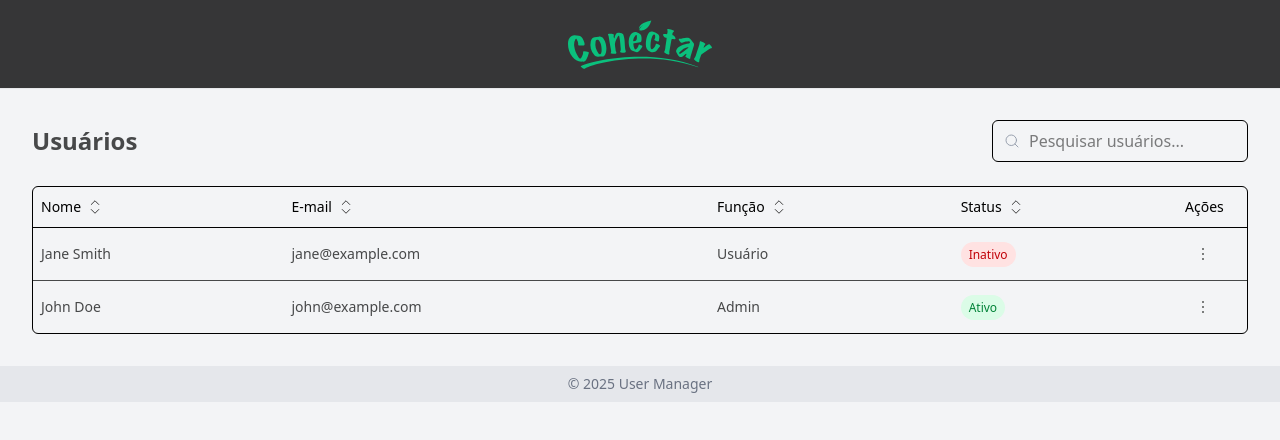
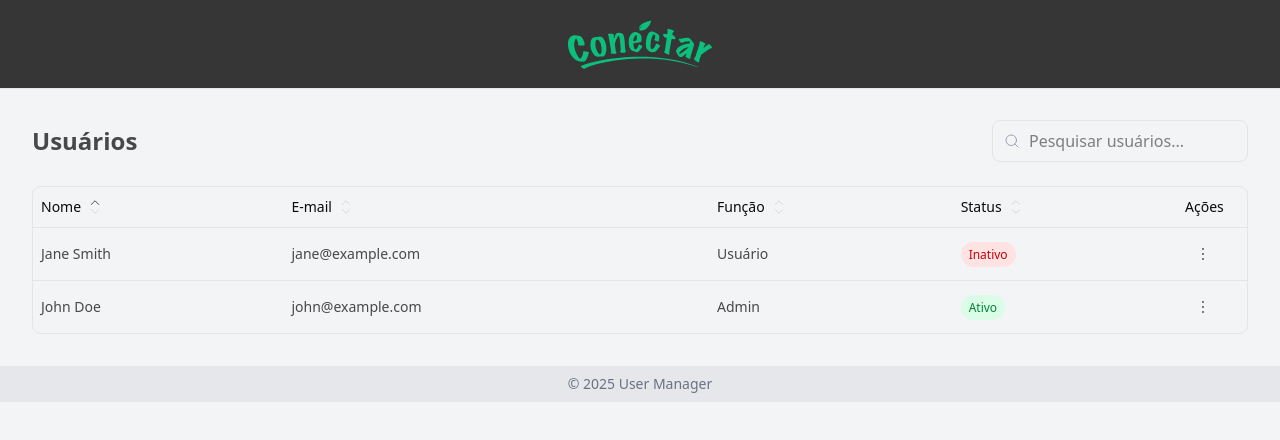
Before and after one commit to ecassano/user-manager-frontend, a React (Vite) app: page /admin/users in a window 1280 px wide. Shown: the top 440 px of the page. Built offline with nearby package versions, Linux system fonts and the light colour scheme.

Commit message:
feat: Add shadcn styles to index.css

```diff
--- a/src/index.css
+++ b/src/index.css
@@ -1,4 +1,7 @@
 @import 'tailwindcss';
+@import "tw-animate-css";
+
+@custom-variant dark (&:is(.dark *));
 
 @theme{
   --color-primary-100: #E6F9F1;
@@ -41,3 +44,119 @@
   --color-orange-800: #9E351D;
   --color-orange-900: #7A2412;
 }
+
+@theme inline {
+  --radius-sm: calc(var(--radius) - 4px);
+  --radius-md: calc(var(--radius) - 2px);
+  --radius-lg: var(--radius);
+  --radius-xl: calc(var(--radius) + 4px);
+  --color-background: var(--background);
+  --color-foreground: var(--foreground);
+  --color-card: var(--card);
+  --color-card-foreground: var(--card-foreground);
+  --color-popover: var(--popover);
+  --color-popover-foreground: var(--popover-foreground);
+  --color-primary: var(--primary);
+  --color-primary-foreground: var(--primary-foreground);
+  --color-secondary: var(--secondary);
+  --color-secondary-foreground: var(--secondary-foreground);
+  --color-muted: var(--muted);
+  --color-muted-foreground: var(--muted-foreground);
+  --color-accent: var(--accent);
+  --color-accent-foreground: var(--accent-foreground);
+  --color-destructive: var(--destructive);
+  --color-border: var(--border);
+  --color-input: var(--input);
+  --color-ring: var(--ring);
+  --color-chart-1: var(--chart-1);
+  --color-chart-2: var(--chart-2);
+  --color-chart-3: var(--chart-3);
+  --color-chart-4: var(--chart-4);
+  --color-chart-5: var(--chart-5);
+  --color-sidebar: var(--sidebar);
+  --color-sidebar-foreground: var(--sidebar-foreground);
+  --color-sidebar-primary: var(--sidebar-primary);
+  --color-sidebar-primary-foreground: var(--sidebar-primary-foreground);
+  --color-sidebar-accent: var(--sidebar-accent);
+  --color-sidebar-accent-foreground: var(--sidebar-accent-foreground);
+  --color-sidebar-border: var(--sidebar-border);
+  --color-sidebar-ring: var(--sidebar-ring);
+}
+
+:root {
+  --radius: 0.625rem;
+  --background: oklch(1 0 0);
+  --foreground: oklch(0.145 0 0);
+  --card: oklch(1 0 0);
+  --card-foreground: oklch(0.145 0 0);
+  --popover: oklch(1 0 0);
+  --popover-foreground: oklch(0.145 0 0);
+  --primary: oklch(0.205 0 0);
+  --primary-foreground: oklch(0.985 0 0);
+  --secondary: oklch(0.97 0 0);
+  --secondary-foreground: oklch(0.205 0 0);
+  --muted: oklch(0.97 0 0);
+  --muted-foreground: oklch(0.556 0 0);
+  --accent: oklch(0.97 0 0);
+  --accent-foreground: oklch(0.205 0 0);
+  --destructive: oklch(0.577 0.245 27.325);
+  --border: oklch(0.922 0 0);
+  --input: oklch(0.922 0 0);
+  --ring: oklch(0.708 0 0);
+  --chart-1: oklch(0.646 0.222 41.116);
+  --chart-2: oklch(0.6 0.118 184.704);
+  --chart-3: oklch(0.398 0.07 227.392);
+  --chart-4: oklch(0.828 0.189 84.429);
+  --chart-5: oklch(0.769 0.188 70.08);
+  --sidebar: oklch(0.985 0 0);
+  --sidebar-foreground: oklch(0.145 0 0);
+  --sidebar-primary: oklch(0.205 0 0);
+  --sidebar-primary-foreground: oklch(0.985 0 0);
+  --sidebar-accent: oklch(0.97 0 0);
+  --sidebar-accent-foreground: oklch(0.205 0 0);
+  --sidebar-border: oklch(0.922 0 0);
+  --sidebar-ring: oklch(0.708 0 0);
+}
+
+.dark {
+  --background: oklch(0.145 0 0);
+  --foreground: oklch(0.985 0 0);
+  --card: oklch(0.205 0 0);
+  --card-foreground: oklch(0.985 0 0);
+  --popover: oklch(0.205 0 0);
+  --popover-foreground: oklch(0.985 0 0);
+  --primary: oklch(0.922 0 0);
+  --primary-foreground: oklch(0.205 0 0);
+  --secondary: oklch(0.269 0 0);
+  --secondary-foreground: oklch(0.985 0 0);
+  --muted: oklch(0.269 0 0);
+  --muted-foreground: oklch(0.708 0 0);
+  --accent: oklch(0.269 0 0);
+  --accent-foreground: oklch(0.985 0 0);
+  --destructive: oklch(0.704 0.191 22.216);
+  --border: oklch(1 0 0 / 10%);
+  --input: oklch(1 0 0 / 15%);
+  --ring: oklch(0.556 0 0);
+  --chart-1: oklch(0.488 0.243 264.376);
+  --chart-2: oklch(0.696 0.17 162.48);
+  --chart-3: oklch(0.769 0.188 70.08);
+  --chart-4: oklch(0.627 0.265 303.9);
+  --chart-5: oklch(0.645 0.246 16.439);
+  --sidebar: oklch(0.205 0 0);
+  --sidebar-foreground: oklch(0.985 0 0);
+  --sidebar-primary: oklch(0.488 0.243 264.376);
+  --sidebar-primary-foreground: oklch(0.985 0 0);
+  --sidebar-accent: oklch(0.269 0 0);
+  --sidebar-accent-foreground: oklch(0.985 0 0);
+  --sidebar-border: oklch(1 0 0 / 10%);
+  --sidebar-ring: oklch(0.556 0 0);
+}
+
+@layer base {
+  * {
+    @apply border-border outline-ring/50;
+  }
+  body {
+    @apply bg-background text-foreground;
+  }
+}
```
